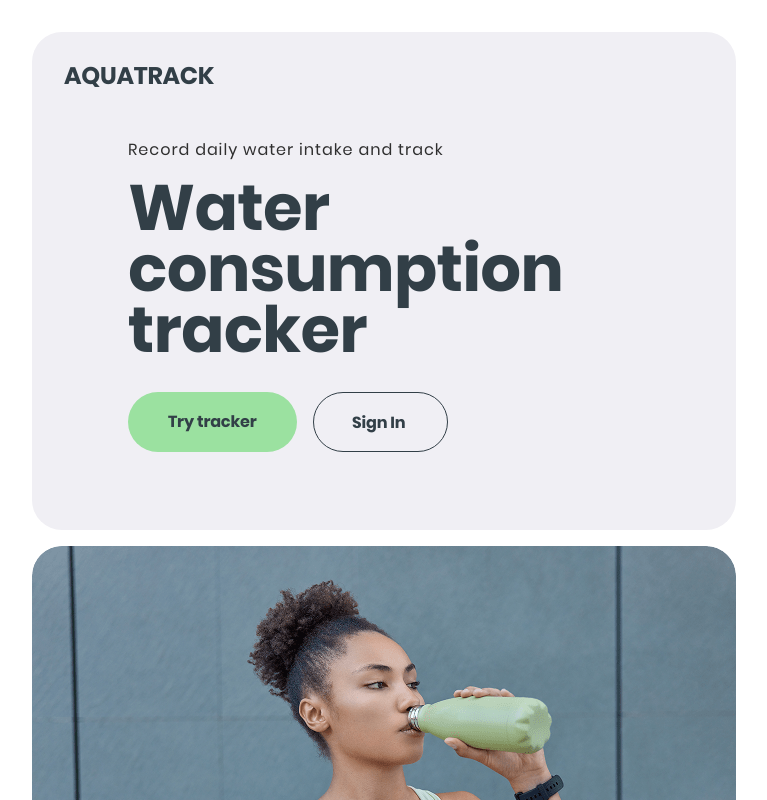
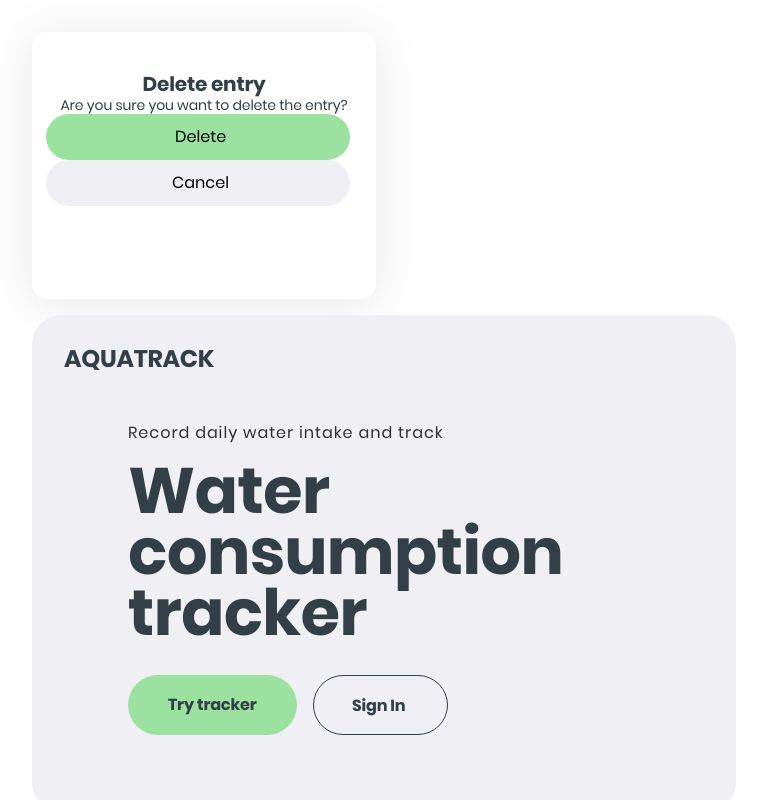
Before and after one commit to alex-usenko325/project-RapidForge-frontend, a React (Vite) app: page / in a window 1280 px wide. Shown: the top 800 px of the page, without its empty margins (256-1023 px from the left). Built offline with nearby package versions, Linux system fonts and the light colour scheme.

Commit message:
added deletewatermodal and base styles

```diff
--- a/src/components/DeleteWaterModal/DeleteWaterModal.jsx
+++ b/src/components/DeleteWaterModal/DeleteWaterModal.jsx
@@ -0,0 +1,16 @@
+import s from './DeleteWaterModal.module.css';
+
+const DeleteWaterModal = () => {
+  return (
+    <div className={s.overlay}>
+      <div className={s.modal}>
+        <h3 className={s.header}>Delete entry</h3>
+        <p className={s.text}>Are you sure you want to delete the entry?</p>
+        <button className={s.btn_delete}>Delete</button>
+        <button className={s.btn_cancel}>Cancel</button>
+      </div>
+    </div>
+  );
+};
+
+export default DeleteWaterModal;
--- a/src/components/DeleteWaterModal/DeleteWaterModal.module.css
+++ b/src/components/DeleteWaterModal/DeleteWaterModal.module.css
@@ -0,0 +1,44 @@
+.overlay {
+}
+
+.modal {
+  border-radius: 15px;
+  padding: 40px 14px;
+  width: 344px;
+  height: 267px;
+  box-shadow: 0 4px 50px 0 rgba(0, 0, 0, 0.1);
+  background: #fff;
+}
+.header {
+  font-family: 'Poppins', sans-serif;
+  font-weight: 700;
+  font-size: 20px;
+
+  line-height: 1.2;
+  letter-spacing: -0.01em;
+  text-align: center;
+  color: #323f47;
+}
+.text {
+  font-family: 'Poppins', sans-serif;
+  font-weight: 400;
+  font-size: 14px;
+  line-height: 1.28571;
+  letter-spacing: -0.01em;
+  text-align: center;
+  color: #323f47;
+}
+.btn_delete {
+  border-radius: 30px;
+  padding: 14px 129px;
+  width: 304px;
+  height: 46px;
+  background: #9be1a0;
+}
+.btn_cancel {
+  border-radius: 30px;
+  padding: 14px 126px;
+  width: 304px;
+  height: 46px;
+  background: #f0eff4;
+}
--- a/src/pages/HomePage/HomePage.jsx
+++ b/src/pages/HomePage/HomePage.jsx
@@ -2,10 +2,12 @@ import WelcomeSection from '../../components/WelcomeSection/WelcomeSection.jsx';
 import AdvantagesSection from '../../components/AdvantagesSection/AdvantagesSection.jsx';
 import s from './HomePage.module.css';
 import clsx from 'clsx';
+import DeleteWaterModal from '../../components/DeleteWaterModal/DeleteWaterModal.jsx';
 
 const HomePage = () => {
   return (
     <div className={clsx('container', s.wrapper)}>
+      <DeleteWaterModal />
       <WelcomeSection />
       <AdvantagesSection />
     </div>
```
